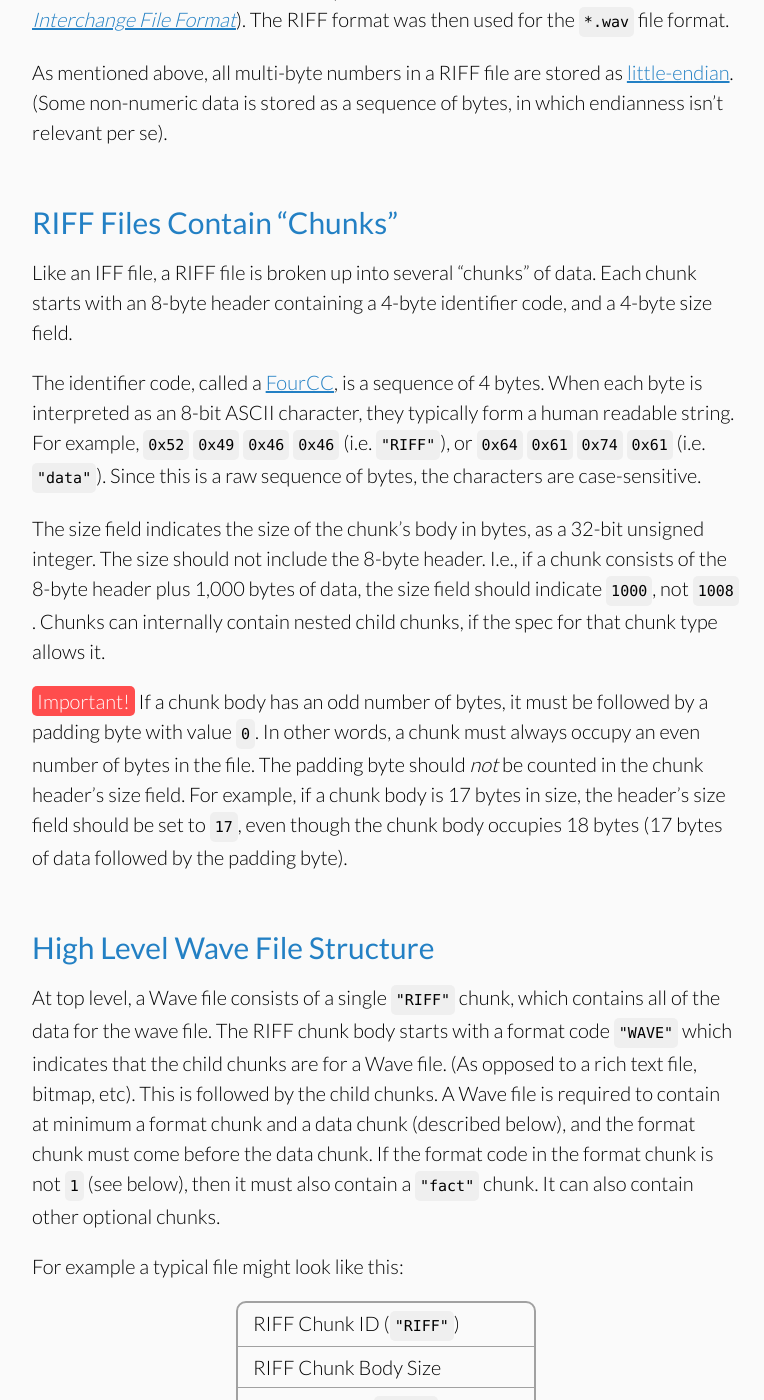
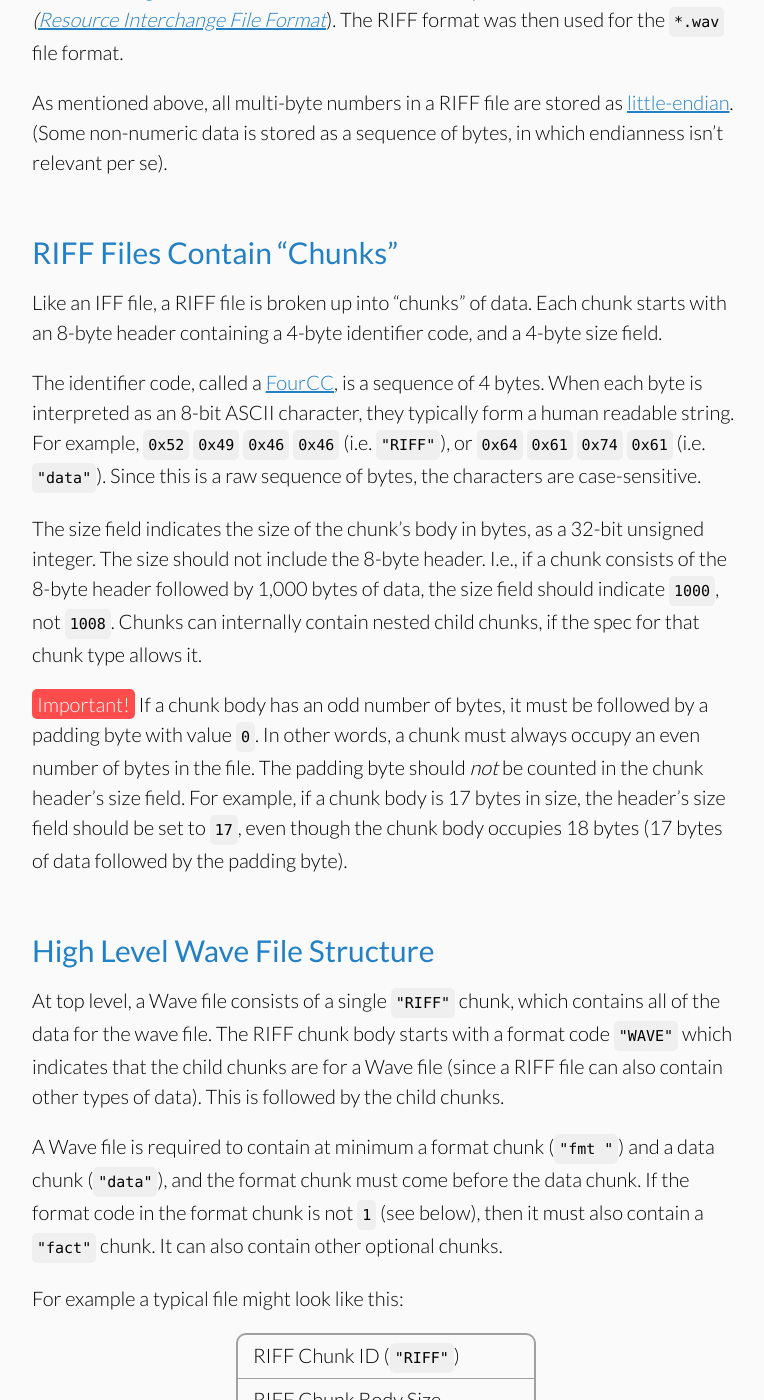
Before and after one commit to jstrait/wavefile, a Jekyll site: the page built from how_wave_files_work.html, in a window 1280 px wide and 1400 px high, scrolled down 1445 px. Shown: the whole window, without its empty margins (254-1018 px from the left). Built offline with Jekyll 4.4.1, drawn with Linux system fonts in a browser that asks for light colours; some web fonts are replaced; some of the changed text lies outside the part shown.

Commit message:
Copy improvements

```diff
--- a/how_wave_files_work.html
+++ b/how_wave_files_work.html
@@ -26,15 +26,16 @@
   </ul>
 
   <h2>Wave Files are RIFF Files</h2>
-  <p>Back in the late 80s Electronic Arts came up with a general container file format that could be used to store different types of data &ndash; audio, graphics, etc. It was called <em>IFF</em>, for <em><a href="https://en.wikipedia.org/wiki/Interchange_File_Format">Interchange File Format</a></em>. Microsoft then took this format, switched the byte order to <a href="https://en.wikipedia.org/wiki/Endianness">little-endian</a> to match Intel processors, and dubbed it <em>RIFF (<a href="https://en.wikipedia.org/wiki/Resource_Interchange_File_Format">Resource Interchange File Format</a></em>). The RIFF format was then used for the <code>*.wav</code> file format.</p>
+  <p>Back in the late 80s Electronic Arts came up with a general container file format that could be used to store different types of data &ndash; audio, graphics, etc. It was called <em>IFF</em>, for <em><a href="https://en.wikipedia.org/wiki/Interchange_File_Format">Interchange File Format</a></em>. Microsoft then took this format, switched the byte order from <a href="https://en.wikipedia.org/wiki/Endianness">big-endian</a> to <a href="https://en.wikipedia.org/wiki/Endianness">little-endian</a> to match Intel processors, and dubbed it <em>RIFF (<a href="https://en.wikipedia.org/wiki/Resource_Interchange_File_Format">Resource Interchange File Format</a></em>). The RIFF format was then used for the <code>*.wav</code> file format.</p>
   <p>As mentioned above, all multi-byte numbers in a RIFF file are stored as <a href="https://en.wikipedia.org/wiki/Endianness">little-endian</a>. (Some non-numeric data is stored as a sequence of bytes, in which endianness isn&rsquo;t relevant per se).</p>
   <h2>RIFF Files Contain &ldquo;Chunks&rdquo;</h2>
-  <p>Like an IFF file, a RIFF file is broken up into several &ldquo;chunks&rdquo; of data. Each chunk starts with an 8-byte header containing a 4-byte identifier code, and a 4-byte size field.</p>
+  <p>Like an IFF file, a RIFF file is broken up into &ldquo;chunks&rdquo; of data. Each chunk starts with an 8-byte header containing a 4-byte identifier code, and a 4-byte size field.</p>
   <p>The identifier code, called a <a href="https://en.wikipedia.org/wiki/Fourcc">FourCC</a>, is a sequence of 4 bytes. When each byte is interpreted as an 8-bit ASCII character, they typically form a human readable string. For example, <code>0x52</code> <code>0x49</code> <code>0x46</code> <code>0x46</code> (i.e. <code>"RIFF"</code>), or <code>0x64</code> <code>0x61</code> <code>0x74</code> <code>0x61</code> (i.e. <code>"data"</code>). Since this is a raw sequence of bytes, the characters are case-sensitive.</p>
-  <p>The size field indicates the size of the chunk&rsquo;s body in bytes, as a 32-bit unsigned integer. The size should not include the 8-byte header. I.e., if a chunk consists of the 8-byte header plus 1,000 bytes of data, the size field should indicate <code>1000</code>, not <code>1008</code>. Chunks can internally contain nested child chunks, if the spec for that chunk type allows it.</p>
+  <p>The size field indicates the size of the chunk&rsquo;s body in bytes, as a 32-bit unsigned integer. The size should not include the 8-byte header. I.e., if a chunk consists of the 8-byte header followed by 1,000 bytes of data, the size field should indicate <code>1000</code>, not <code>1008</code>. Chunks can internally contain nested child chunks, if the spec for that chunk type allows it.</p>
   <p><span class="tag-important">Important!</span> If a chunk body has an odd number of bytes, it must be followed by a padding byte with value <code>0</code>. In other words, a chunk must always occupy an even number of bytes in the file. The padding byte should <em>not</em> be counted in the chunk header&rsquo;s size field. For example, if a chunk body is 17 bytes in size, the header&rsquo;s size field should be set to <code>17</code>, even though the chunk body occupies 18 bytes (17 bytes of data followed by the padding byte).</p>
   <h2>High Level Wave File Structure</h2>
-  <p>At top level, a Wave file consists of a single <code>"RIFF"</code> chunk, which contains all of the data for the wave file. The RIFF chunk body starts with a format code <code>"WAVE"</code> which indicates that the child chunks are for a Wave file. (As opposed to a rich text file, bitmap, etc). This is followed by the child chunks. A Wave file is required to contain at minimum a format chunk and a data chunk (described below), and the format chunk must come before the data chunk. If the format code in the format chunk is not <code>1</code> (see below), then it must also contain a <code>"fact"</code> chunk. It can also contain other optional chunks.</p>
+  <p>At top level, a Wave file consists of a single <code>"RIFF"</code> chunk, which contains all of the data for the wave file. The RIFF chunk body starts with a format code <code>"WAVE"</code> which indicates that the child chunks are for a Wave file (since a RIFF file can also contain other types of data). This is followed by the child chunks.</p>
+  <p>A Wave file is required to contain at minimum a format chunk (<code>"fmt&nbsp;"</code>) and a data chunk (<code>"data"</code>), and the format chunk must come before the data chunk. If the format code in the format chunk is not <code>1</code> (see below), then it must also contain a <code>"fact"</code> chunk. It can also contain other optional chunks.</p>
   <p>For example a typical file might look like this:</p>
   <div class="chunk-parent">
     <span class="chunk-parent-field">RIFF Chunk ID (<code>"RIFF"</code>)</span>
@@ -403,7 +404,7 @@
   </div>
   <p><span class="tag-important">Important!</span> Notice that 8-bit samples are unsigned, while larger bit depths are signed.</p>
   <p>Samples in a multi-channel PCM wave file are interleaved. That is, in a stereo file, one sample for the left channel will be followed by one sample for the right channel, followed by another sample for the left channel, then right channel, and so forth.</p>
-  <p>The samples for all channels at a moment in time are called a <em>sample frame</em> (also called a <em>block</em>). That is, a sample frame will contain one sample for each channel. In a monophonic file, a sample frame will consist of 1 sample. In a stereo file, a sample frame has 2 samples (one for the left channel, one for the right channel). In a 5-channel file, a sample frame has 5 samples. The block align field in the format chunk gives the size in bytes of each sample frame. This can be useful when seeking to a particular sample frame in the file.</p>
+  <p>One set of interleaved samples is called a <em>sample frame</em> (also called a <em>block</em>). A sample frame will contain one sample for each channel. In a monophonic file, a sample frame will consist of 1 sample. In a stereo file, a sample frame has 2 samples (one for the left channel, one for the right channel). In a 5-channel file, a sample frame has 5 samples. The bytes per sample frame field in the format chunk gives the size in bytes of each sample frame. This can be useful when seeking to a particular sample frame in the file.</p>
   <p>For example, for a 2 channel file with 16-bit PCM samples, the sample data would look like this:</p>
   <div class="flex flex-column flex-row-l flex-align-center flex-justify-center center" style="font-size: 0.8rem;">
     <div style="border: 2px solid #a1a1a1; border-radius: 0.5rem; padding: 0.5rem; margin-right: 0.5rem;">
```
